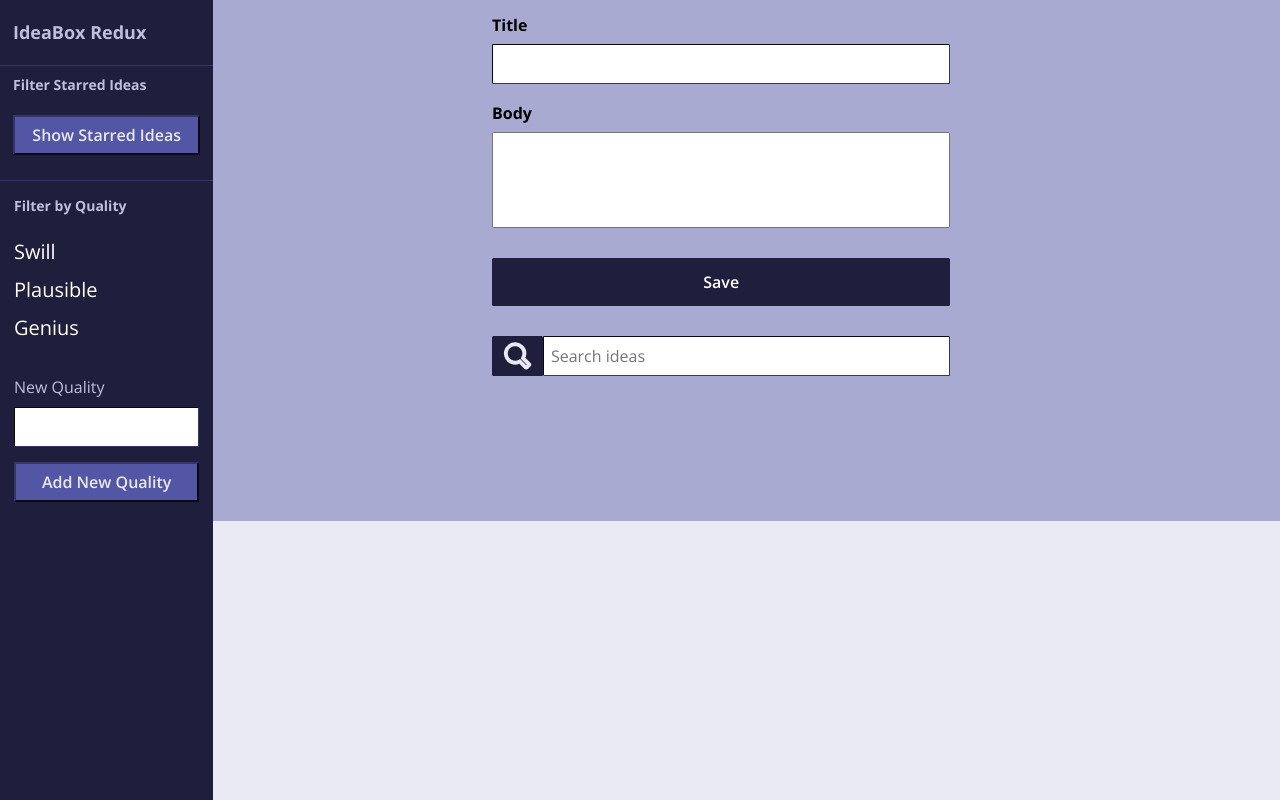
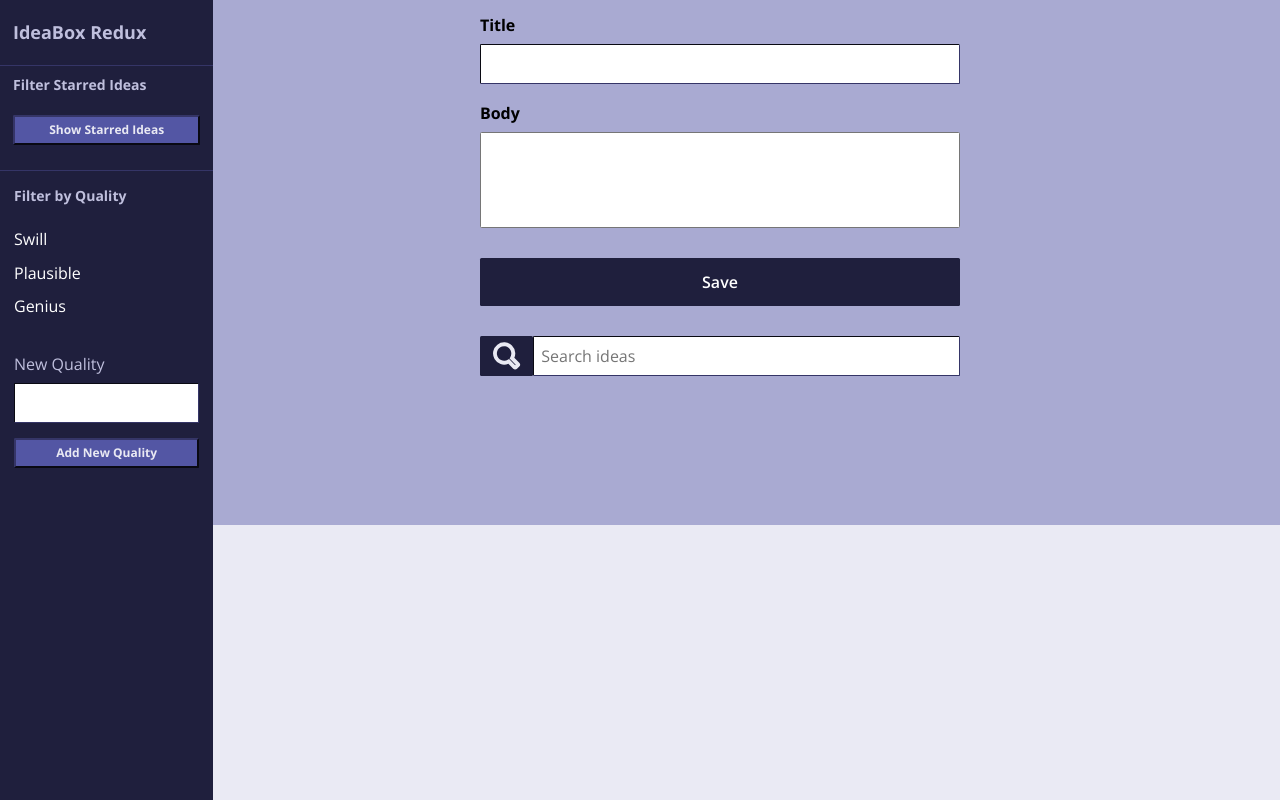
Before and after one commit to davidagitlen/Idea-box, a plain HTML site: page index.html in a window 1280 px wide. Drawn offline with nearby package versions, Linux system fonts and the light colour scheme.

Commit message:
Update CSS to match comp

```diff
--- a/style.css
+++ b/style.css
@@ -43,7 +43,7 @@ ul {
 
 li {
 	color: #FFFFFF;
-	font-size: 20px;
+	font-size: 16px;
 	list-style: none;
 	margin: 15px 0px 15px 0px;
 }
@@ -59,7 +59,7 @@ input {
 	border-width: .5px;
 }
 
-#main {
+main {
 	background-color: #A9AAD2;
 	grid-area: main;
 }
@@ -69,7 +69,6 @@ output {
 	height: 100%;
 	display: grid;
 	grid-area: output;
-	grid-gap: 10px;
 	grid-template-columns: 1fr 1fr 1fr;
 	grid-template-rows: 1fr 1fr;
 	padding: 20px;
@@ -88,6 +87,7 @@ fieldset {
 	display: flex;
 	flex-direction: column;
 	grid-area: sidebar;
+	min-width: 175px;
 }
 
 .header-section {
@@ -112,6 +112,8 @@ fieldset {
 	height: 2.5em;
 	margin-bottom: 15px;
 	width: 100%;
+	font-size: 12px;
+	font-weight: 700;
 }
 
 .quality-input {
@@ -129,8 +131,8 @@ fieldset {
 
 .main-form {
 	display: grid;
-	grid-template-columns: 1fr 2fr 1fr;
-	grid-template-areas:
+/*	grid-template-columns: 1fr 2fr 1fr;
+*/	grid-template-areas:
 	"left center right";
 }
 
@@ -139,7 +141,7 @@ fieldset {
 	flex-direction: column;
 	grid-area: center;
 	margin: 10px auto 0 auto;
-	width: 100%;
+	width: 95%;
 }
 
 .main-label {
@@ -198,7 +200,7 @@ fieldset {
 	border: 1px solid #6E646B;
 	display: flex;
 	flex-direction: column;
-	height: 350px;
+	height: 300px;
 	justify-self: center;
 	width: 85%;
 }
@@ -248,7 +250,8 @@ fieldset {
 
 .quality-text {
 	color: #FFFFFF;
-	font-weight: 600;
+	font-weight: 700;
+	font-size: 12px;
 }
 
 .upvote-button, .downvote-button {
@@ -265,7 +268,7 @@ fieldset {
 }
 
 /* -------media query-------- */
-@media screen and (min-width: 300px) and (max-width: 425px) {
+@media screen and (max-width: 500px) {
 
   body {
     display: block;
```
